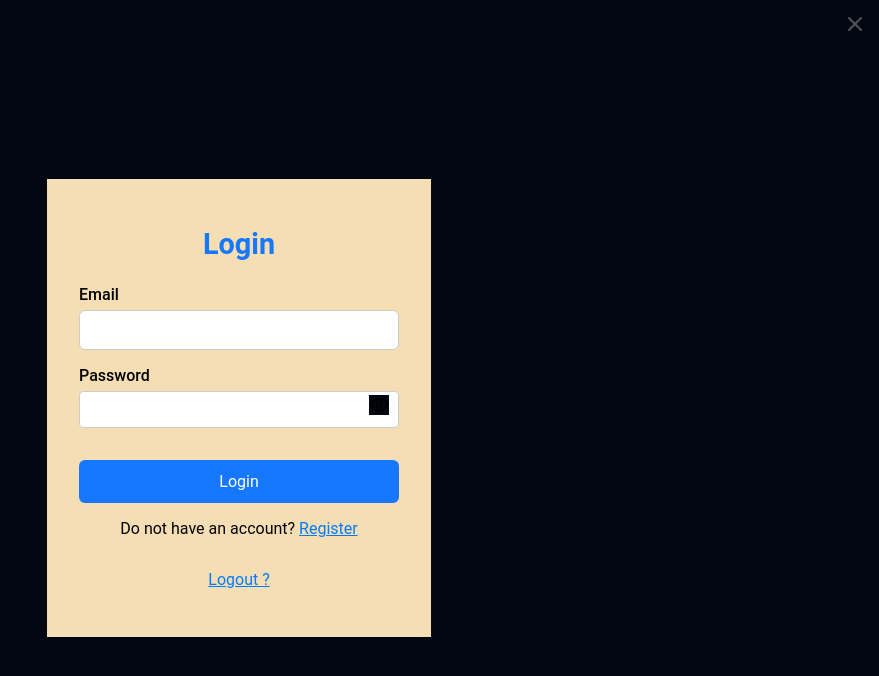
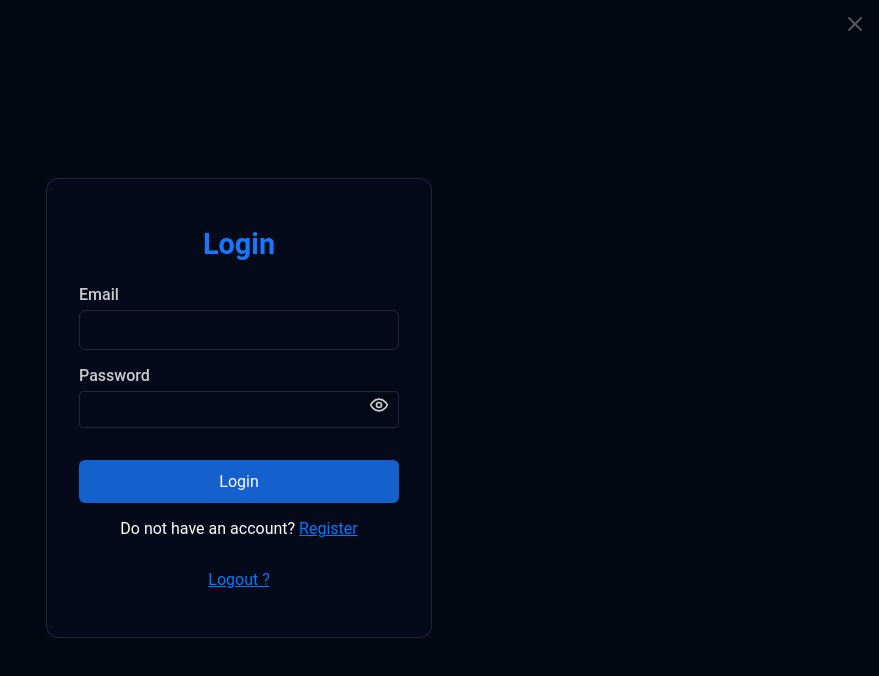
Before and after one commit to zaki-s/SF-PHASE4-FE, a React (Vite) app: page /login in a window 1280 px wide. Shown: the top 676 px of the page, without its empty margins (401-1280 px from the left). Built offline with nearby package versions, Linux system fonts and the light colour scheme.

Commit message:
Color matched the login page to whole app

```diff
--- a/src/Auth/Register.css
+++ b/src/Auth/Register.css
@@ -6,10 +6,11 @@
     background-color: transparent;
   }
   .register-content{
-    background-color: wheat;
+    background-color: #040a1a;
   }
   .register-form {
-    background-color: wheat;
+    border: 1px solid #1F2937;
+    background-color: #040a1a;
     padding: 2rem;
     border-radius: 12px;
       width: 320px;
@@ -24,20 +25,21 @@
   }
 
   .register-form label {
+    color: #ccc;
     display: flex;
     flex-direction: column;
     margin-bottom: 1rem;
     font-weight: 500;
-    background-color: wheat;
+    background-color: #040a1a;
   }
 
   .register-form input {
     padding: 0.6rem;
     margin-top: 0.4rem;
-    border: 1px solid #ccc;
+    border: 1px solid #1F2937;
     border-radius: 6px;
     font-size: 1rem;
-    background-color: white;
+    background-color: #040a1a;
   }
   .resw {
     color: #1677ff;
@@ -49,7 +51,7 @@
 
   .register-form button {
     padding: 0.75rem;
-    background-color: #1677ff;
+    background-color: #1461ce;
     color: white;
     border: none;
     border-radius: 6px;
@@ -60,7 +62,9 @@
   }
 
   .register-form button:hover {
-    background-color: #145ddb;
+    transform: scale(1.02);
+    box-shadow: 0 0 12px 4px rgba(103, 159, 223, 0.24);
+    background-color: #005eff;
   }
   .password-input .icon {
     position: absolute;
@@ -80,9 +84,9 @@
   }
 
   .password-input-wrapper input {
+    border: 1px solid #1F2937;
     width: 100%;
-    padding: 0.5rem 2.5rem 0.5rem 0.75rem; /* space for icon on right */
-    border: 1px solid #ccc;
+    padding: 0.5rem 2.5rem 0.5rem 0.75rem;
     border-radius: 4px;
     box-sizing: border-box;
   }
@@ -110,6 +114,7 @@
   }
 
   .switch-link {
+    color: white;
     text-align: center;
     margin-top: 1rem;
     background-color: transparent;
```
